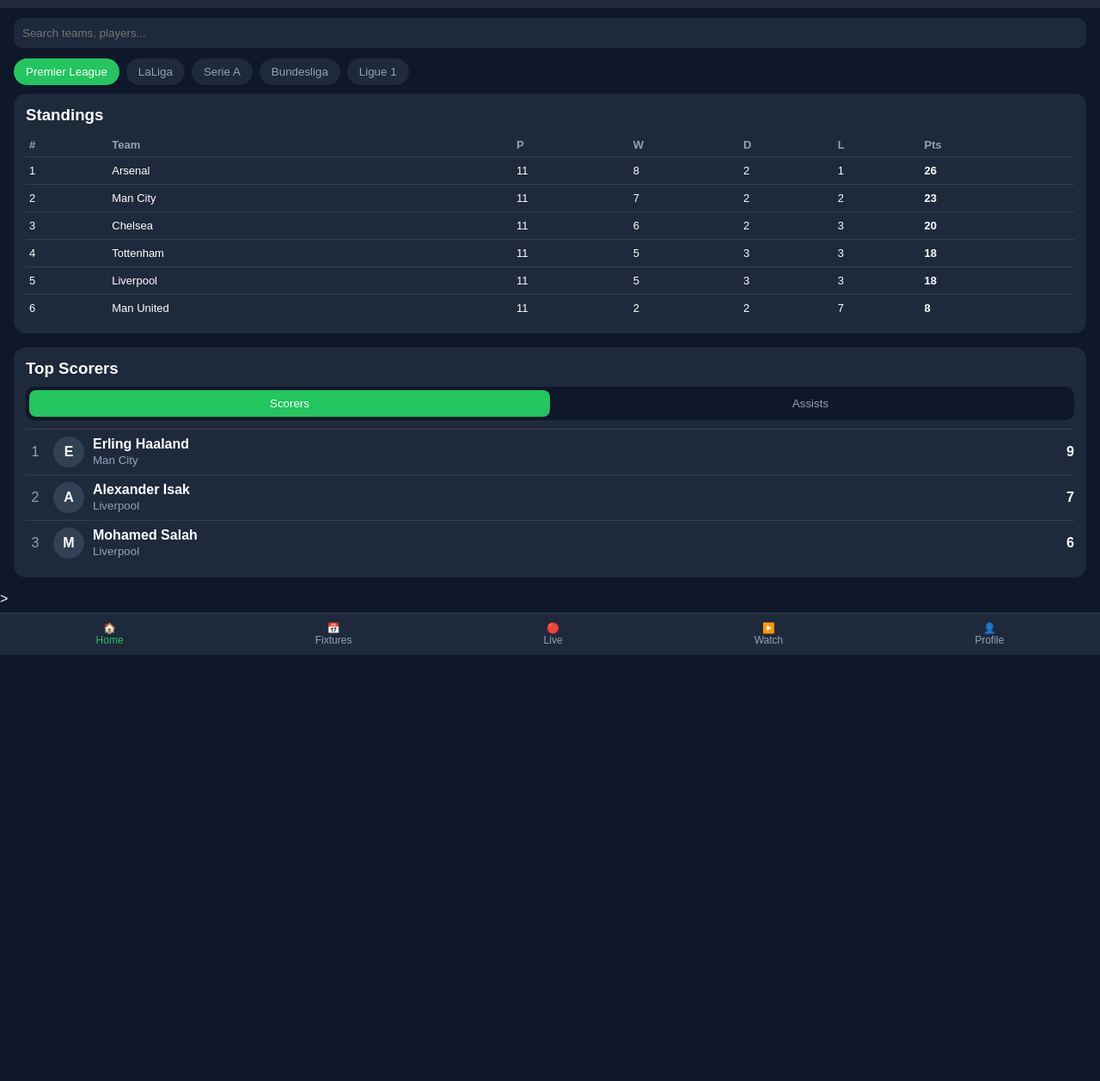
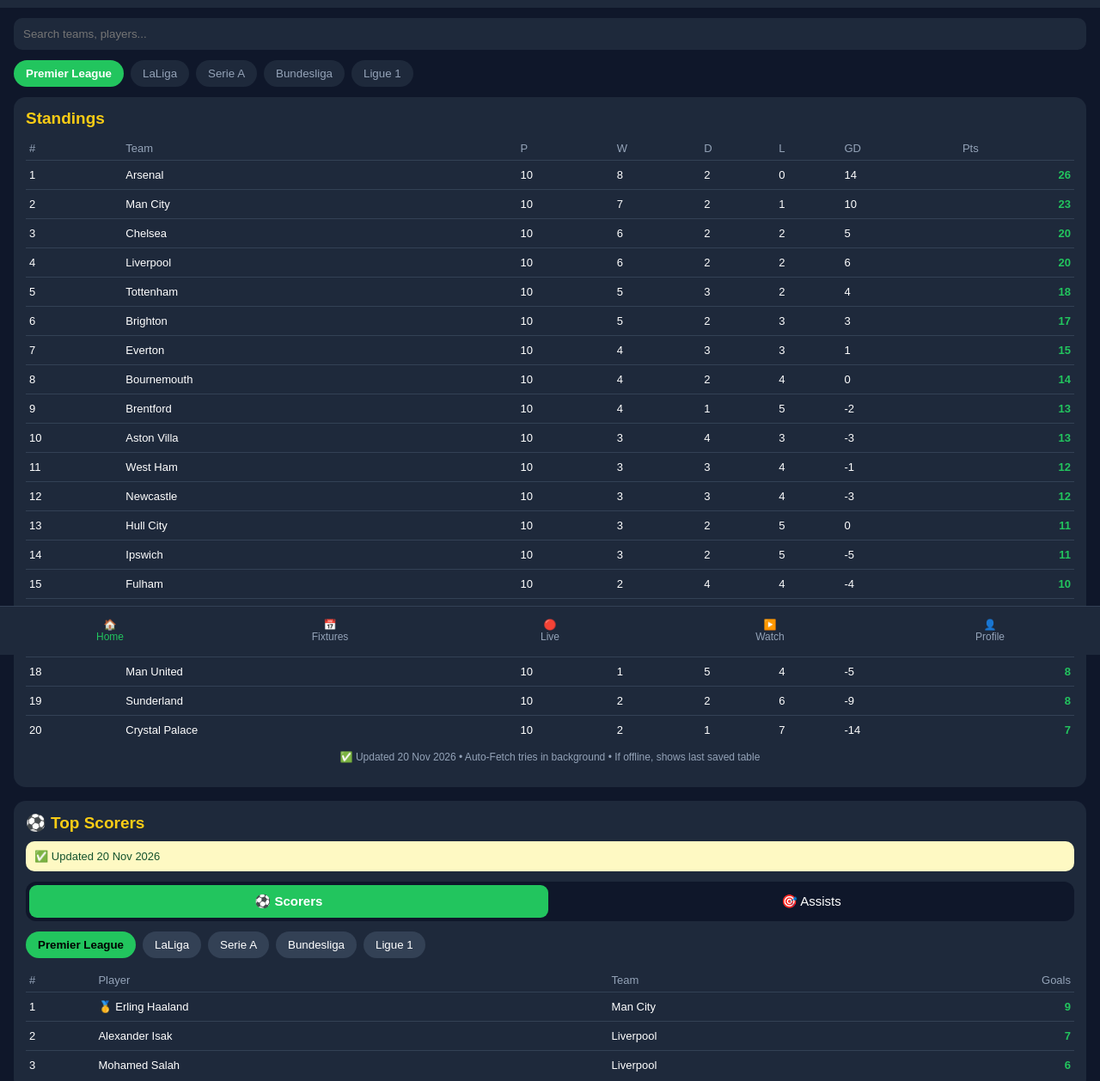
Before and after one commit to khoc796/stream_ball, a plain HTML site: page index.html in a window 1280 px wide. Shown: the part 38-1296 px from the top of the page at 86% size. Before the commit the page ends 824 px from the top, so only its background shows below. Drawn offline with Linux system fonts and the light colour scheme.

Commit message:
Refactor index.html for layout and UI enhancements
Updated styles and structure for improved layout and functionality.

```diff
--- a/index.html
+++ b/index.html
@@ -6,75 +6,135 @@
 <title>Stream Ball - Home</title>
 <style>
 *{margin:0;padding:0;box-sizing:border-box;font-family:Arial,sans-serif}
-body{background:#0f172a;color:white;padding-bottom:80px}
+body{background:#0f172a;color:white;padding-bottom:90px}
 .header{background:#1e293b;padding:12px 16px;display:flex;justify-content:space-between;align-items:center}
-.header b{font-size:20px}
-.header b span{color:#22c55e}
-.search{width:100%;margin:12px 16px;width:calc(100% - 32px);padding:10px;border-radius:10px;border:none;background:#1e293b;color:white}
-.tabs{display:flex;gap:8px;overflow-x:auto;padding:0 16px 10px;white-space:nowrap}
-.tabs button{padding:8px 14px;border-radius:20px;border:none;background:#1e293b;color:#94a3b8;cursor:pointer}
-.tabs button.active{background:#22c55e;color:white}
+.header b{font-size:20px}.header b span{color:#22c55e}
+.search{margin:12px 16px;width:calc(100% - 32px);padding:11px;border-radius:10px;border:none;background:#1e293b;color:white;outline:none}
+.tabs{display:flex;gap:8px;overflow-x:auto;padding:0 16px 12px;white-space:nowrap;scrollbar-width:none}
+.tabs button{padding:8px 14px;border-radius:20px;border:none;background:#1e293b;color:#94a3b8;cursor:pointer;white-space:nowrap}
+.tabs button.active{background:#22c55e;color:white;font-weight:bold}
 .card{background:#1e293b;margin:0 16px 16px;border-radius:14px;padding:14px}
-.card h3{margin-bottom:10px}
+.card h3{margin-bottom:10px;color:#facc15;font-size:19px}
 table{width:100%;border-collapse:collapse;font-size:13px}
-th{color:#94a3b8;text-align:left;padding:6px 4px}
-td{padding:8px 4px;border-top:1px solid #334155}
-.top-toggle{display:flex;background:#0f172a;border-radius:10px;padding:4px;margin-bottom:10px}
-.top-toggle button{flex:1;padding:8px;border:none;border-radius:8px;background:transparent;color:#94a3b8;cursor:pointer}
-.top-toggle button.active{background:#22c55e;color:white}
-.player{display:flex;align-items:center;gap:10px;padding:8px 0;border-top:1px solid #334155}
-.num{width:22px;text-align:center;color:#94a3b8}
-.avatar{width:36px;height:36px;border-radius:50%;background:#334155;display:flex;align-items:center;justify-content:center;font-weight:bold}
-.bottom{position:fixed;bottom:0;left:0;right:0;background:#1e293b;display:flex;justify-content:space-around;padding:10px 0;border-top:1px solid #334155}
-.bottom div{text-align:center;font-size:12px;color:#94a3b8}
+th{color:#94a3b8;text-align:left;padding:6px 4px;font-weight:normal}
+td{padding:9px 4px;border-top:1px solid #334155}
+td:last-child{color:#22c55e;font-weight:bold;text-align:right}
+.updated{background:#fef9c3;color:#14532d;padding:10px;border-radius:10px;font-size:13px;margin-bottom:12px}
+.updated2{text-align:center;color:#94a3b8;font-size:12px;margin:8px 0 14px}
+.top-toggle{display:flex;background:#0f172a;border-radius:12px;padding:4px;margin-bottom:12px;gap:4px}
+.top-toggle button{flex:1;padding:10px;border:none;border-radius:9px;background:transparent;color:white;cursor:pointer;font-size:15px}
+.top-toggle button.active{background:#22c55e;color:white;font-weight:bold}
+.league-pills{display:flex;gap:8px;overflow-x:auto;margin-bottom:12px;white-space:nowrap}
+.league-pills button{padding:8px 14px;border-radius:20px;border:none;background:#334155;color:white;cursor:pointer;white-space:nowrap}
+.league-pills button.active{background:#22c55e;color:black;font-weight:bold}
+.match{display:flex;justify-content:space-between;align-items:center;padding:12px 4px;border-top:1px solid #334155}
+.match b{flex:1}.live-dot{color:#ef4444;font-weight:bold;font-size:12px}
+.watch-box{background:#0f172a;border-radius:12px;padding:30px 10px;text-align:center;margin-bottom:12px;font-size:40px}
+.watch-box p{font-size:13px;color:#94a3b8;margin-top:8px}
+.btn-green{background:#22c55e;color:white;border:none;padding:12px;width:100%;border-radius:10px;font-weight:bold;margin-top:10px;cursor:pointer}
+.bottom{position:fixed;bottom:0;left:0;right:0;background:#1e293b;display:flex;justify-content:space-around;padding:10px 0;border-top:1px solid #334155;z-index:99}
+.bottom div{text-align:center;font-size:12px;color:#94a3b8;cursor:pointer;flex:1;padding:4px 0}
 .bottom div.active{color:#22c55e}
+.page{display:none}.page.active{display:block}
 </style>
 </head>
 <body>
 
-<div class="header"><b>Stream<span>Ball</span></b><span>🔔 👤</span></div>
+<div class="header"><b>Stream<span>Ball</span></b><span onclick="showPage('profile')" style="cursor:pointer">🔔 👤</span></div>
+
+<!-- HOME PAGE -->
+<div id="page-home" class="page active">
 <input class="search" placeholder="Search teams, players...">
-
 <div class="tabs" id="leagueTabs"></div>
-
 <div class="card">
 <h3>Standings</h3>
-<table>
-<thead><tr><th>#</th><th>Team</th><th>P</th><th>W</th><th>D</th><th>L</th><th>Pts</th></tr></thead>
-<tbody id="standBody"></tbody>
-</table>
+<table><thead><tr><th>#</th><th>Team</th><th>P</th><th>W</th><th>D</th><th>L</th><th>GD</th><th>Pts</th></tr></thead><tbody id="standBody"></tbody></table>
+<div class="updated2">✅ Updated 20 Nov 2026 • Auto-Fetch tries in background • If offline, shows last saved table</div>
+</div>
+<div class="card">
+<h3>⚽ Top Scorers</h3>
+<div class="updated">✅ Updated 20 Nov 2026</div>
+<div class="top-toggle">
+<button id="btnScorers" class="active" onclick="setTop('scorers')">⚽ Scorers</button>
+<button id="btnAssists" onclick="setTop('assists')">🎯 Assists</button>
+</div>
+<div class="league-pills" id="topLeaguePills"></div>
+<table><thead><tr><th>#</th><th>Player</th><th>Team</th><th id="topColHead" style="text-align:right">Goals</th></tr></thead><tbody id="topBody"></tbody></table>
+</div>
 </div>
 
-<div class="card">
-<h3>Top Scorers</h3>
-<div class="top-toggle">
-<button id="btnScorers" class="active" onclick="setTop('scorers')">Scorers</button>
-<button id="btnAssists" onclick="setTop('assists')">Assists</button>
+<!-- FIXTURES PAGE -->
+<div id="page-fixtures" class="page">
+<div class="card"><h3>📅 Fixtures</h3>
+<div class="match"><b>Arsenal vs Chelsea</b><span>Sat 22 Nov • 18:30</span></div>
+<div class="match"><b>Man City vs Liverpool</b><span>Sun 23 Nov • 17:30</span></div>
+<div class="match"><b>Real Madrid vs Barcelona</b><span>Sun 23 Nov • 21:00</span></div>
+<div class="match"><b>Bayern vs Leipzig</b><span>Sat 22 Nov • 19:30</span></div>
 </div>
-<div id="topBody"></div>
+</div>
+
+<!-- LIVE PAGE -->
+<div id="page-live" class="page">
+<div class="card"><h3>🔴 Live Now</h3>
+<div class="match"><b>Tottenham 1 - 1 Newcastle</b><span class="live-dot">● 67'</span></div>
+<div class="match"><b>Man United 2 - 0 Fulham</b><span class="live-dot">● 54'</span></div>
+<div class="match"><b>Brighton 0 - 0 Brentford</b><span class="live-dot">● 32'</span></div>
+</div>
+</div>
+
+<!-- WATCH PAGE -->
+<div id="page-watch" class="page">
+<div class="card"><h3>▶️ Watch</h3>
+<div class="watch-box">▶️<p>Arsenal 3-1 Chelsea - Highlights</p><button class="btn-green" onclick="alert('Video will play here - add your link!')">▶ Play Highlights</button></div>
+<div class="watch-box">▶️<p>Haaland All Goals This Season</p><button class="btn-green" onclick="alert('Video will play here - add your link!')">▶ Play Video</button></div>
+</div>
+</div>
+
+<!-- PROFILE PAGE -->
+<div id="page-profile" class="page">
+<div class="card"><h3>👤 Profile</h3>
+<p style="font-size:40px;text-align:center">👤</p><p style="text-align:center;margin:8px 0">Guest User</p>
+<p style="color:#94a3b8;text-align:center;font-size:13px">Favourite Team: Arsenal</p>
+<button class="btn-green" onclick="alert('Login coming soon!')">Login / Sign Up</button>
+<button class="btn-green" style="background:#334155" onclick="showPage('home')">Back to Home</button>
+</div>
 </div>
 
 <div class="bottom">
-<div class="active">🏠<br>Home</div><div>📅<br>Fixtures</div><div>🔴<br>Live</div><div>▶️<br>Watch</div><div>👤<br>Profile</div>
+<div id="nav-home" class="active" onclick="showPage('home')">🏠<br>Home</div>
+<div id="nav-fixtures" onclick="showPage('fixtures')">📅<br>Fixtures</div>
+<div id="nav-live" onclick="showPage('live')">🔴<br>Live</div>
+<div id="nav-watch" onclick="showPage('watch')">▶️<br>Watch</div>
+<div id="nav-profile" onclick="showPage('profile')">👤<br>Profile</div>
 </div>
 
 <script>
+var curLeague = "Premier League";
 var curTopLeague = "Premier League";
 var curTop = "scorers";
-
-// STANDINGS - Premier League example
+function showPage(p){
+var pages = ["home","fixtures","live","watch","profile"];
+for(var i=0;i<pages.length;i++){
+document.getElementById("page-"+pages[i]).className = "page" + (pages[i]===p ? " active" : "");
+document.getElementById("nav-"+pages[i]).className = pages[i]===p ? "active" : "";
+}
+window.scrollTo(0,0);
+}
 var standings = {
 "Premier League":[
-["Arsenal",11,8,2,1,26],["Man City",11,7,2,2,23],["Chelsea",11,6,2,3,20],
-["Tottenham",11,5,3,3,18],["Liverpool",11,5,3,3,18],["Man United",11,2,2,7,8]
+["Arsenal",10,8,2,0,14,26],["Man City",10,7,2,1,10,23],["Chelsea",10,6,2,2,5,20],
+["Liverpool",10,6,2,2,6,20],["Tottenham",10,5,3,2,4,18],["Brighton",10,5,2,3,3,17],
+["Everton",10,4,3,3,1,15],["Bournemouth",10,4,2,4,0,14],["Brentford",10,4,1,5,-2,13],
+["Aston Villa",10,3,4,3,-3,13],["West Ham",10,3,3,4,-1,12],["Newcastle",10,3,3,4,-3,12],
+["Hull City",10,3,2,5,0,11],["Ipswich",10,3,2,5,-5,11],["Fulham",10,2,4,4,-4,10],
+["Nottm Forest",10,2,3,5,-4,9],["Coventry",10,2,3,5,-9,9],["Man United",10,1,5,4,-5,8],
+["Sunderland",10,2,2,6,-9,8],["Crystal Palace",10,2,1,7,-14,7]
 ],
-"LaLiga":[["Real Madrid",11,9,1,1,28],["Barcelona",11,8,2,1,26]],
-"Serie A":[["Lazio",11,8,2,1,26],["Roma",11,7,2,2,23]],
-"Bundesliga":[["Bayern",11,10,1,0,31],["Leipzig",11,7,2,2,23]],
-"Ligue 1":[["Lens",11,8,1,2,25],["Paris FC",11,7,3,1,24]]
+"LaLiga":[["Real Madrid",11,9,1,1,15,28],["Barcelona",11,8,2,1,14,26],["Villarreal",11,7,2,2,8,23]],
+"Serie A":[["Lazio",11,8,2,1,10,26],["Roma",11,7,2,2,7,23]],
+"Bundesliga":[["Bayern",11,10,1,0,25,31],["Leipzig",11,7,2,2,10,23]],
+"Ligue 1":[["Lens",11,8,1,2,10,25],["Paris FC",11,7,3,1,8,24]]
 };
-
-// TOP SCORERS AND ASSISTS - SEPARATE LISTS! THIS IS THE FIX!
 var fallback = {
 "Premier League":{
 scorers:[["Erling Haaland","Man City",9],["Alexander Isak","Liverpool",7],["Mohamed Salah","Liverpool",6]],
@@ -97,40 +157,20 @@ scorers:[["Lassine Sinayoko","Paris FC",9],["Amine Gouiri","Marseille",7]],
 assists:[["Florian Thauvin","Lens",7],["Cristian Casseress Jr","Toulouse",6]]
 }
 };
-
-function renderLeagues(){
+function renderAll(){
 var leagues = Object.keys(fallback);
-document.getElementById("leagueTabs").innerHTML = leagues.map(function(l){
-return '<button class="'+(l===curTopLeague?'active':'')+'" onclick="setLeague(\''+l+'\')">'+l+'</button>';
-}).join("");
+document.getElementById("leagueTabs").innerHTML = leagues.map(function(l){return '<button class="'+(l===curLeague?'active':'')+'" onclick="curLeague=\''+l+'\';curTopLeague=\''+l+'\';renderAll();">'+l+'</button>';}).join("");
+document.getElementById("topLeaguePills").innerHTML = leagues.map(function(l){return '<button class="'+(l===curTopLeague?'active':'')+'" onclick="curTopLeague=\''+l+'\';renderAll();">'+l+'</button>';}).join("");
+var s = standings[curLeague] || [];
+document.getElementById("standBody").innerHTML = s.map(function(r,i){return "<tr><td>"+(i+1)+"</td><td>"+r[0]+"</td><td>"+r[1]+"</td><td>"+r[2]+"</td><td>"+r[3]+"</td><td>"+r[4]+"</td><td>"+r[5]+"</td><td>"+r[6]+"</td></tr>";}).join("");
+document.getElementById("topColHead").innerText = curTop==="scorers" ? "Goals" : "Assists";
+document.getElementById("btnScorers").className = curTop==="scorers" ? "active" : "";
+document.getElementById("btnAssists").className = curTop==="assists" ? "active" : "";
+var rows = (fallback[curTopLeague] && fallback[curTopLeague][curTop]) || [];
+document.getElementById("topBody").innerHTML = rows.map(function(p,i){var medal = i===0 ? "🥇 " : "";return "<tr><td>"+(i+1)+"</td><td>"+medal+p[0]+"</td><td>"+p[1]+"</td><td style='color:#22c55e;font-weight:bold;text-align:right'>"+p[2]+"</td></tr>";}).join("");
 }
-function setLeague(l){
-curTopLeague = l;
-renderLeagues();
-renderStandings();
-showTop();
-}
-function setTop(type){
-curTop = type;
-document.getElementById("btnScorers").className = type==="scorers" ? "active" : "";
-document.getElementById("btnAssists").className = type==="assists" ? "active" : "";
-showTop();
-}
-function renderStandings(){
-var rows = standings[curTopLeague] || [];
-document.getElementById("standBody").innerHTML = rows.map(function(r,i){
-return "<tr><td>"+(i+1)+"</td><td>"+r[0]+"</td><td>"+r[1]+"</td><td>"+r[2]+"</td><td>"+r[3]+"</td><td>"+r[4]+"</td><td><b>"+r[5]+"</b></td></tr>";
-}).join("");
-}
-function showTop(){
-var rows = (fallback[curTopLeague] && fallback[curTopLeague][curTop]) || [];
-document.getElementById("topBody").innerHTML = rows.map(function(p,i){
-return '<div class="player"><div class="num">'+(i+1)+'</div><div class="avatar">'+p[0][0]+'</div><div style="flex:1"><b>'+p[0]+'</b><br><small style="color:#94a3b8">'+p[1]+'</small></div><b>'+p[2]+'</b></div>';
-}).join("");
-}
-renderLeagues();
-renderStandings();
-showTop();
+function setTop(t){ curTop = t; renderAll(); }
+renderAll();
 </script>
 </body>
 </html>>
```
